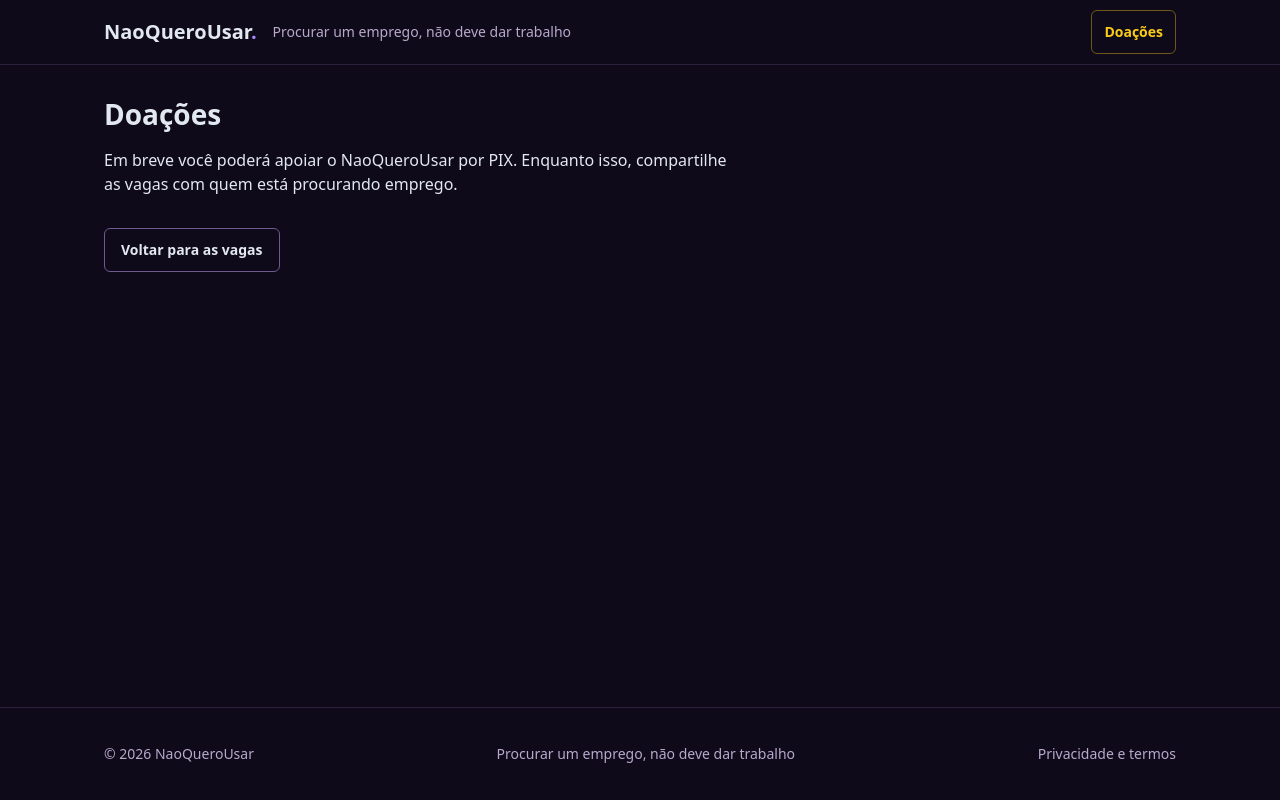
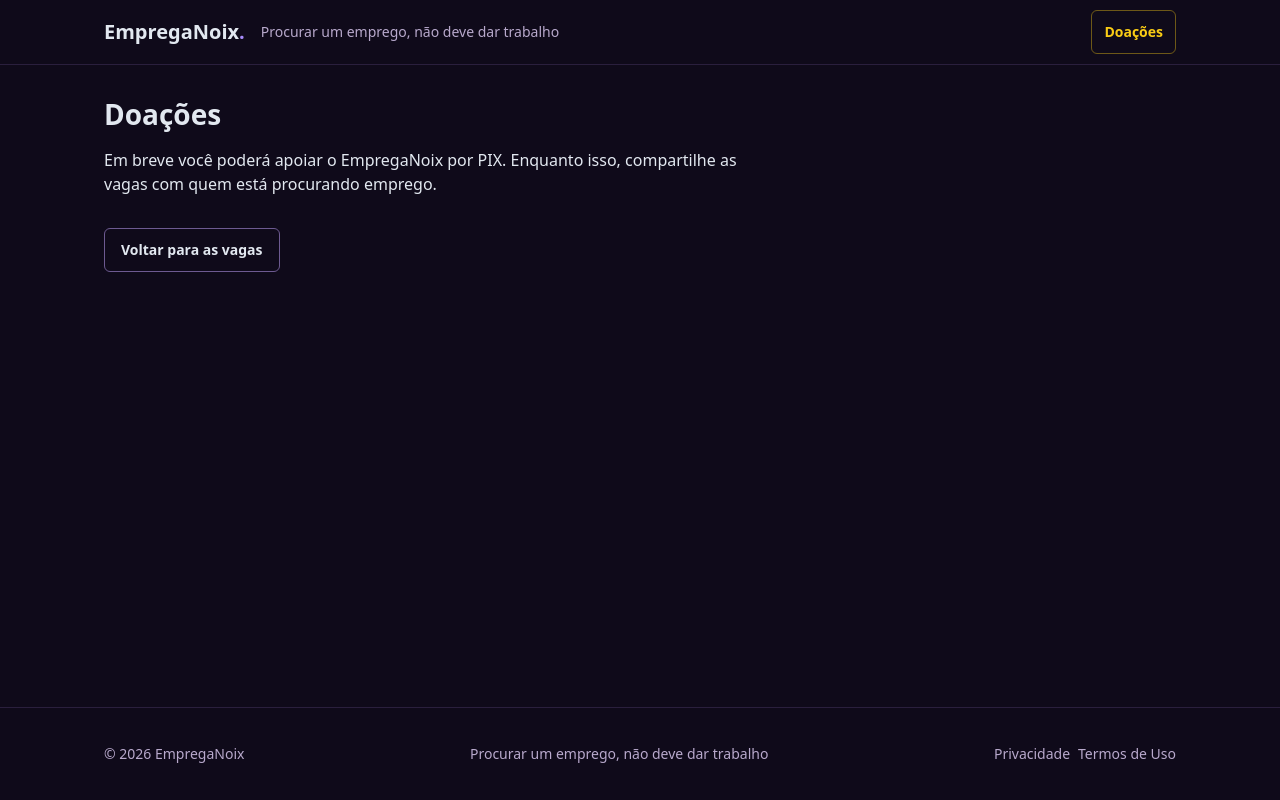
Before and after one commit to AndreCaue/NaoQueroUsar, a Next.js app in the folder frontend/: page /doacoes in a window 1280 px wide. Built offline with nearby package versions, Linux system fonts and the light colour scheme.

Commit message:
feat(10-01): rebrand frontend wordmark, metadata and contacts
- rename layouts, doacoes, WhatsApp template, and .env.example to EmpregaNoix

- set metadataBase/icons/openGraph for empreganoix.vercel.app

- preserve slogan and theme tokens

```diff
--- a/frontend/app/(public)/doacoes/page.tsx
+++ b/frontend/app/(public)/doacoes/page.tsx
@@ -2,7 +2,7 @@ import type { Metadata } from "next";
 import Link from "next/link";
 
 export const metadata: Metadata = {
-  title: "Doações — NaoQueroUsar",
+  title: "Doações — EmpregaNoix",
 };
 
 export default function DoacoesPage() {
@@ -12,7 +12,7 @@ export default function DoacoesPage() {
         Doações
       </h1>
       <p className="mt-4 text-base leading-normal text-fg">
-        Em breve você poderá apoiar o NaoQueroUsar por PIX. Enquanto isso,
+        Em breve você poderá apoiar o EmpregaNoix por PIX. Enquanto isso,
         compartilhe as vagas com quem está procurando emprego.
       </p>
       <Link
--- a/frontend/app/(public)/layout.tsx
+++ b/frontend/app/(public)/layout.tsx
@@ -4,9 +4,19 @@ import Link from "next/link";
 import "./public.css";
 
 export const metadata: Metadata = {
-  title: "NaoQueroUsar — Vagas sem cadastro",
+  title: "EmpregaNoix — Vagas sem cadastro",
   description:
     "Encontre vagas e o contato para se candidatar em segundos. Sem conta, sem login e sem burocracia.",
+  metadataBase: new URL("https://empreganoix.vercel.app"),
+  icons: {
+    icon: "/icon.svg",
+  },
+  openGraph: {
+    title: "EmpregaNoix — Vagas sem cadastro",
+    description:
+      "Encontre vagas e o contato para se candidatar em segundos. Sem conta, sem login e sem burocracia.",
+    url: "https://empreganoix.vercel.app",
+  },
 };
 
 export const viewport: Viewport = {
@@ -31,7 +41,7 @@ export default function PublicLayout({
         <div className="mx-auto flex h-16 w-full max-w-[1120px] items-center justify-between gap-4 px-4 md:px-6">
           <div className="flex items-center gap-4">
             <Link href="/" className="text-xl font-semibold text-fg">
-              NaoQueroUsar
+              EmpregaNoix
               <span aria-hidden="true" className="text-accent-soft">
                 .
               </span>
@@ -56,14 +66,22 @@ export default function PublicLayout({
 
       <footer className="border-t border-line">
         <div className="mx-auto flex w-full max-w-[1120px] flex-wrap items-center justify-between gap-2 px-4 py-6 text-sm text-fg-muted md:px-6">
-          <span>© 2026 NaoQueroUsar</span>
+          <span>© 2026 EmpregaNoix</span>
           <span>Procurar um emprego, não deve dar trabalho</span>
-          <Link
-            href="/privacidade"
-            className="min-h-11 inline-flex items-center hover:text-accent-soft"
-          >
-            Privacidade e termos
-          </Link>
+          <div className="flex gap-2">
+            <Link
+              href="/privacidade"
+              className="min-h-11 inline-flex items-center hover:text-accent-soft"
+            >
+              Privacidade
+            </Link>
+            <Link
+              href="/termos-de-uso"
+              className="min-h-11 inline-flex items-center hover:text-accent-soft"
+            >
+              Termos de Uso
+            </Link>
+          </div>
         </div>
       </footer>
     </div>
--- a/frontend/app/admin/layout.tsx
+++ b/frontend/app/admin/layout.tsx
@@ -6,7 +6,7 @@ import { LogoutButton } from "@/components/admin/LogoutButton";
 import { ToastProvider } from "@/components/admin/ToastProvider";
 
 export const metadata: Metadata = {
-  title: "NaoQueroUsar - Painel admin",
+  title: "EmpregaNoix - Painel admin",
   description: "Painel de administração - curadoria de vagas",
 };
 
@@ -26,7 +26,7 @@ export default function AdminLayout({
           <div className="mx-auto flex h-16 w-full max-w-[1120px] items-center justify-between gap-4 px-4 md:px-6">
             <div className="flex items-center gap-4">
               <Link href="/" className="text-xl font-semibold text-fg">
-                NaoQueroUsar
+                EmpregaNoix
                 <span aria-hidden="true" className="text-accent-soft">
                   .
                 </span>
--- a/frontend/lib/contacts.ts
+++ b/frontend/lib/contacts.ts
@@ -13,7 +13,7 @@
 
 /** Pre-filled WhatsApp message — exact approved copy (UI-SPEC §Copywriting). */
 export function messageFor(title: string): string {
-  return `Olá! Vi a vaga "${title}" no NaoQueroUsar e quero me candidatar.`;
+  return `Olá! Vi a vaga "${title}" no EmpregaNoix e quero me candidatar.`;
 }
 
 /** `wa.me` wants digits only: `+55 11 90000-0000` → `5511900000000`. */
```
Also changed, not shown: 1 other file (tests, documents, lock files or other folders).
